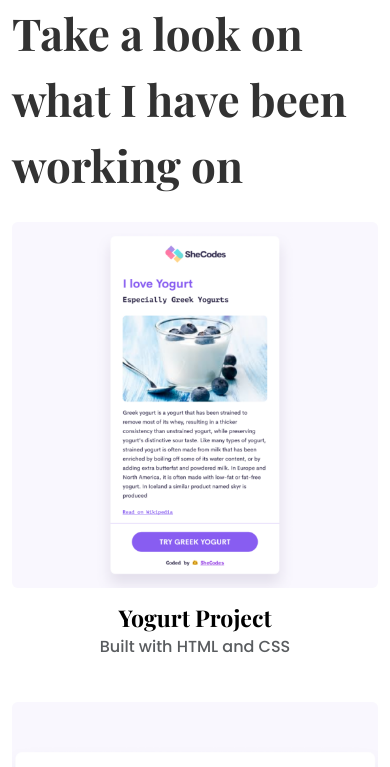
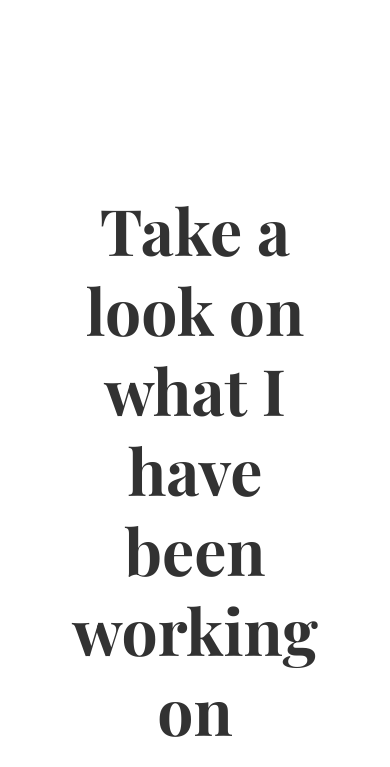
Before and after one commit to stella-ozemoya/Omose-Portfolio, a plain HTML site: page work.html in a window 390 px wide. Shown: the top 767 px of the page. Drawn offline with nearby package versions, Linux system fonts and the light colour scheme; files that its build step writes are made by us from their sources; files whose address does not match are found by name.

Commit message:
Add files via upload
added new styles

```diff
--- a/project.css
+++ b/project.css
@@ -59,6 +59,31 @@
       line-height: 2;
       font-size: 24px;
     }
+    .content-container {
+      padding: 160px 20px;
+    }
+
+    .content h1 {
+      font-size: 64px;
+      line-height: 80px;
+    }
+    .content h2 {
+      font-size: 18px;
+      font-family: var(--default-font-family);
+    }
+    .content h3 {
+      font-size: 24px;
+      line-height: 1.5;
+      font-family: var(--default-font-family);;
+
+    }
+    .content p {
+      font-size: 14px;
+    }
+
+  .content {
+    margin: 30px;
+  }
 
     .btn-branding {
       background: var(--branding-color);
@@ -85,7 +110,7 @@
     @media (max-width: 900px) {
       h1 {
         font-size: 44px;
-        line-height: 1.5;
+        line-height: 56px;
       }
       h2 {
         font-size: 44px;
@@ -93,6 +118,11 @@
       .hero {
         padding: 80px 20px;
       }
+      .content{
+        text-align: center;
+        padding-top: 0;
+
+      }
       .project-description {
         padding: 0;
         text-align: center;
```
